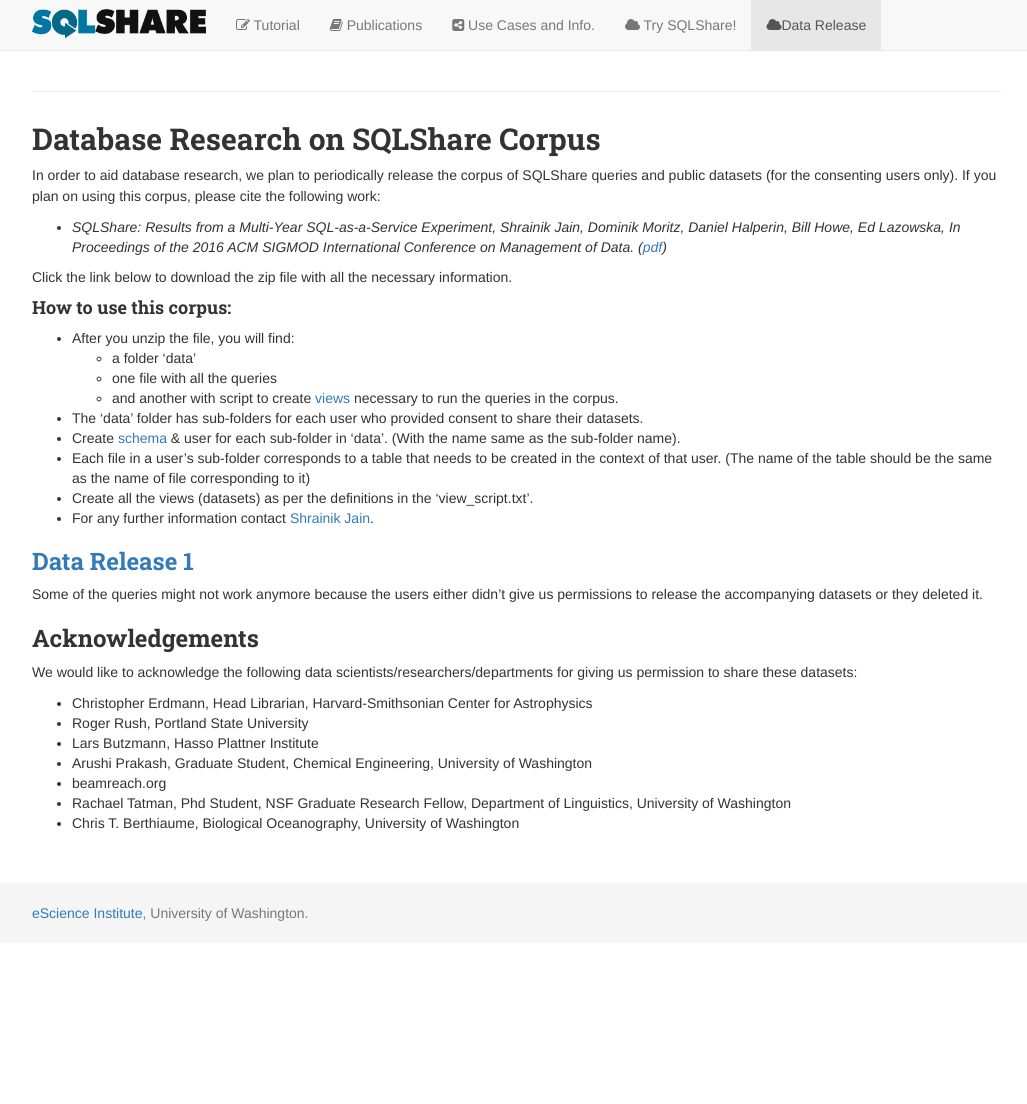
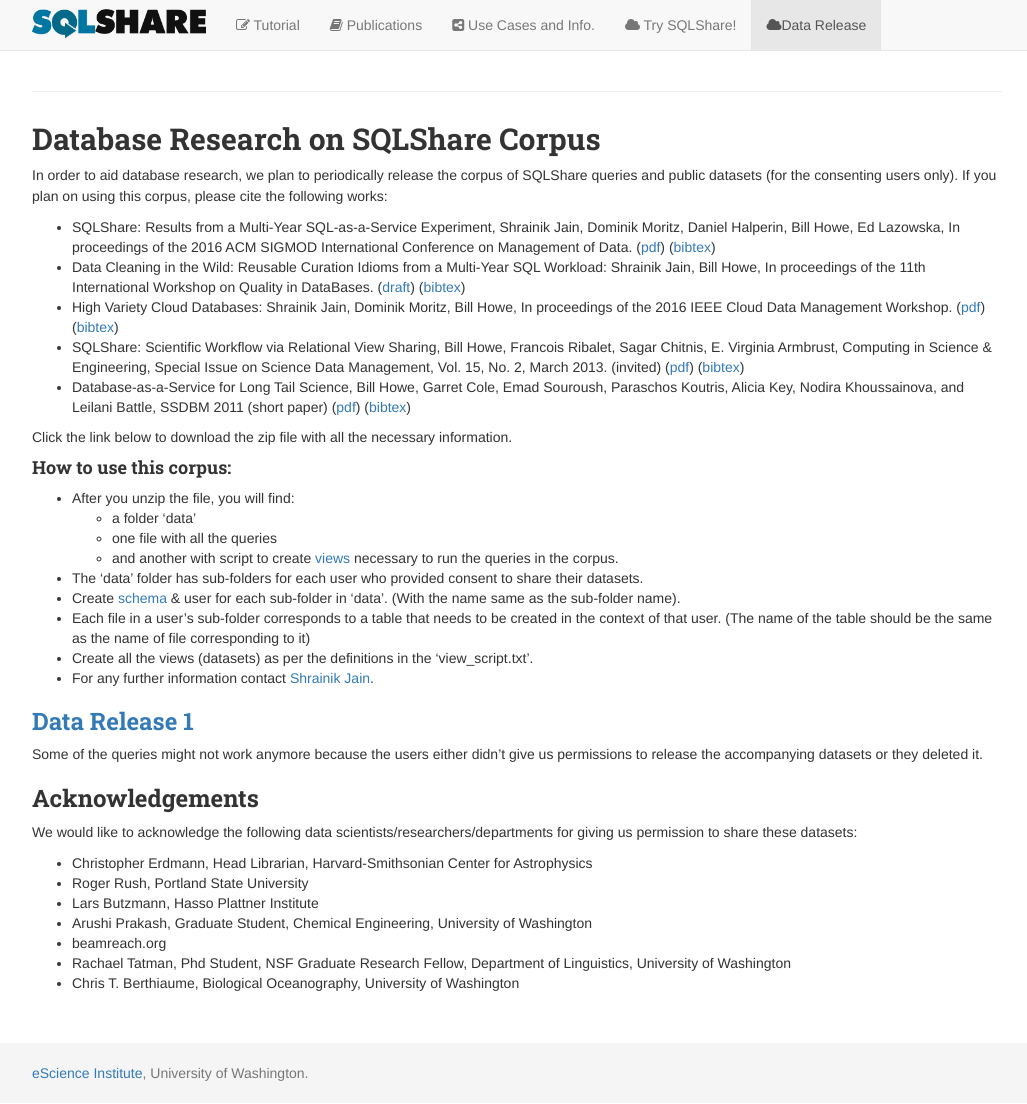
Before and after one commit to uwescience/sqlshare, a Jekyll site: the page built from data_release.markdown, in a window 1280 px wide. Shown: the whole page, without its empty margins (123-1150 px from the left). Built offline with Jekyll 4.4.1, drawn with Linux system fonts in a browser that asks for light colours; nearby versions of some CDN libraries; Markdown is read by kramdown in place of the engine named in the settings; before the commit the page ends 944 px from its top, so only the background shows below that.

Commit message:
Adding bibtex and more links

```diff
--- a/data_release.markdown
+++ b/data_release.markdown
@@ -7,9 +7,13 @@
 ______________________________________________
 ## Database Research on SQLShare Corpus
 
-In order to aid database research, we plan to periodically release the corpus of SQLShare queries and public datasets (for the consenting users only). If you plan on using this corpus, please cite the following work:
+In order to aid database research, we plan to periodically release the corpus of SQLShare queries and public datasets (for the consenting users only). If you plan on using this corpus, please cite the following works:
 
-* *SQLShare: Results from a Multi-Year SQL-as-a-Service Experiment, Shrainik Jain, Dominik Moritz, Daniel Halperin, Bill Howe, Ed Lazowska, In Proceedings of the 2016 ACM SIGMOD International Conference on Management of Data. ([pdf](https://uwescience.github.io/sqlshare/pdfs/sqlshare_shrainik.pdf))*
+* SQLShare: Results from a Multi-Year SQL-as-a-Service Experiment, Shrainik Jain, Dominik Moritz, Daniel Halperin, Bill Howe, Ed Lazowska, In proceedings of the 2016 ACM SIGMOD International Conference on Management of Data. ([pdf](https://uwescience.github.io/sqlshare/pdfs/sqlshare_shrainik.pdf)) ([bibtex](https://www.dropbox.com/s/439z6x731o2pzz7/self-bibtex.bib?dl=0))
+* Data Cleaning in the Wild: Reusable Curation Idioms from a Multi-Year SQL Workload: Shrainik Jain, Bill Howe, In proceedings of the 11th International Workshop on Quality in DataBases. ([draft](http://homes.cs.washington.edu/~shrainik/papers/QDB2016-datacleaning.pdf)) ([bibtex](http://homes.cs.washington.edu/~shrainik/citations/DCintheWild.bib))
+* High Variety Cloud Databases: Shrainik Jain, Dominik Moritz, Bill Howe, In proceedings of the 2016 IEEE Cloud Data Management Workshop. ([pdf](https://uwescience.github.io/sqlshare/pdfs/ICDE16_research_5.pdf)) ([bibtex](https://www.dropbox.com/s/idj7x9olwdkyuk6/self-bibtex.bib?dl=0))
+* SQLShare: Scientiﬁc Workﬂow via Relational View Sharing, Bill Howe, Francois Ribalet, Sagar Chitnis, E. Virginia Armbrust, Computing in Science & Engineering, Special Issue on Science Data Management, Vol. 15, No. 2, March 2013. (invited) ([pdf](http://escience.washington.edu/sites/default/files/howe_sqlshare_cise_2013.pdf)) ([bibtex](https://scholar.google.com/scholar.bib?q=info:RsndZHbi_f0J:scholar.google.com/&output=citation&scisig=AAGBfm0AAAAAVQE197ooBANeeqaSBdQ2UALv6JmDjf1x&scisf=4&hl=en))
+* Database-as-a-Service for Long Tail Science, Bill Howe, Garret Cole, Emad Souroush, Paraschos Koutris, Alicia Key, Nodira Khoussainova, and Leilani Battle, SSDBM 2011 (short paper)  ([pdf](http://escience.washington.edu/sites/default/files/sqlshare_ssdbm2011.pdf)) ([bibtex](http://www.cs.washington.edu/homes/billhowe/bib/howe_ssdbm2011.bib))
 
 Click the link below to download the zip file with all the necessary information.
 
```
